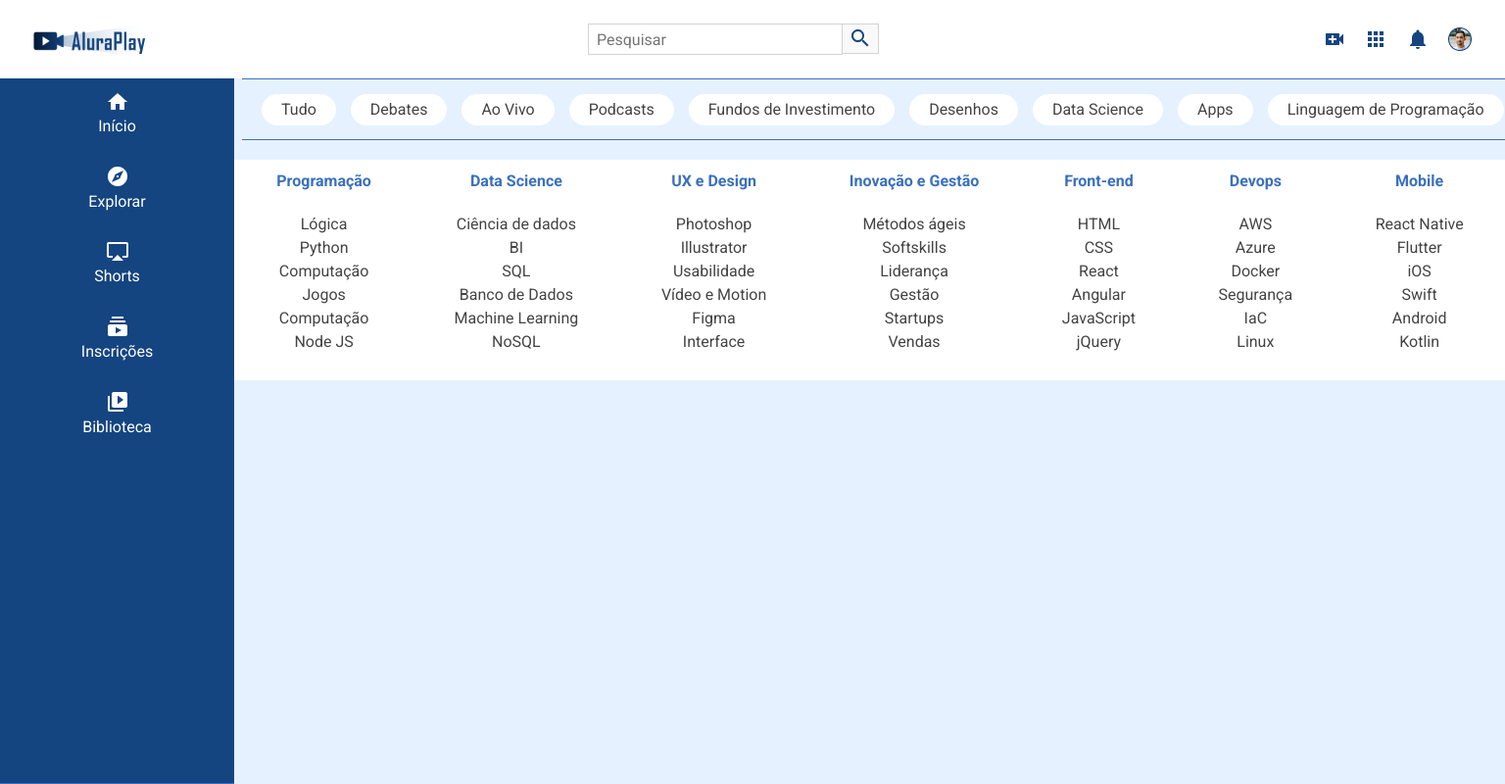
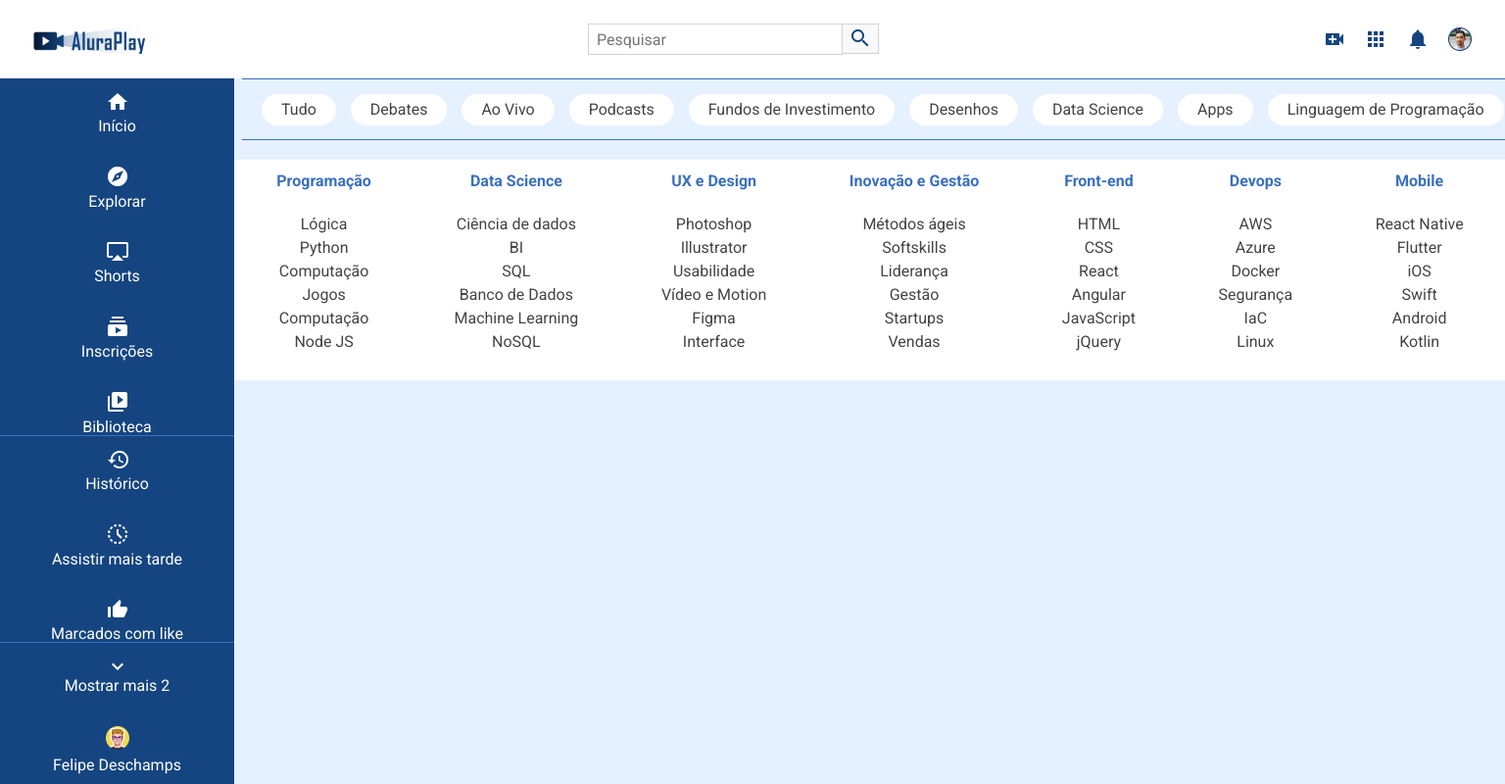
Before and after one commit to gabrielmartinspires-br/aluraplay, a plain HTML site: page index.html in a window 1536 px wide. Shown: the whole page at 98% size. Drawn offline with Linux system fonts and the light colour scheme.

Commit message:
Update flexbox.css

```diff
--- a/css/flexbox.css
+++ b/css/flexbox.css
@@ -102,6 +102,10 @@
   .menu__lista:nth-child(2),
   .menu__lista:nth-child(3),
   .menu__lista:nth-child(4) {
-    display: none;
+    display: flex;
+  }
+
+  .menu__lista {
+    height: auto;
   }
 }
```
